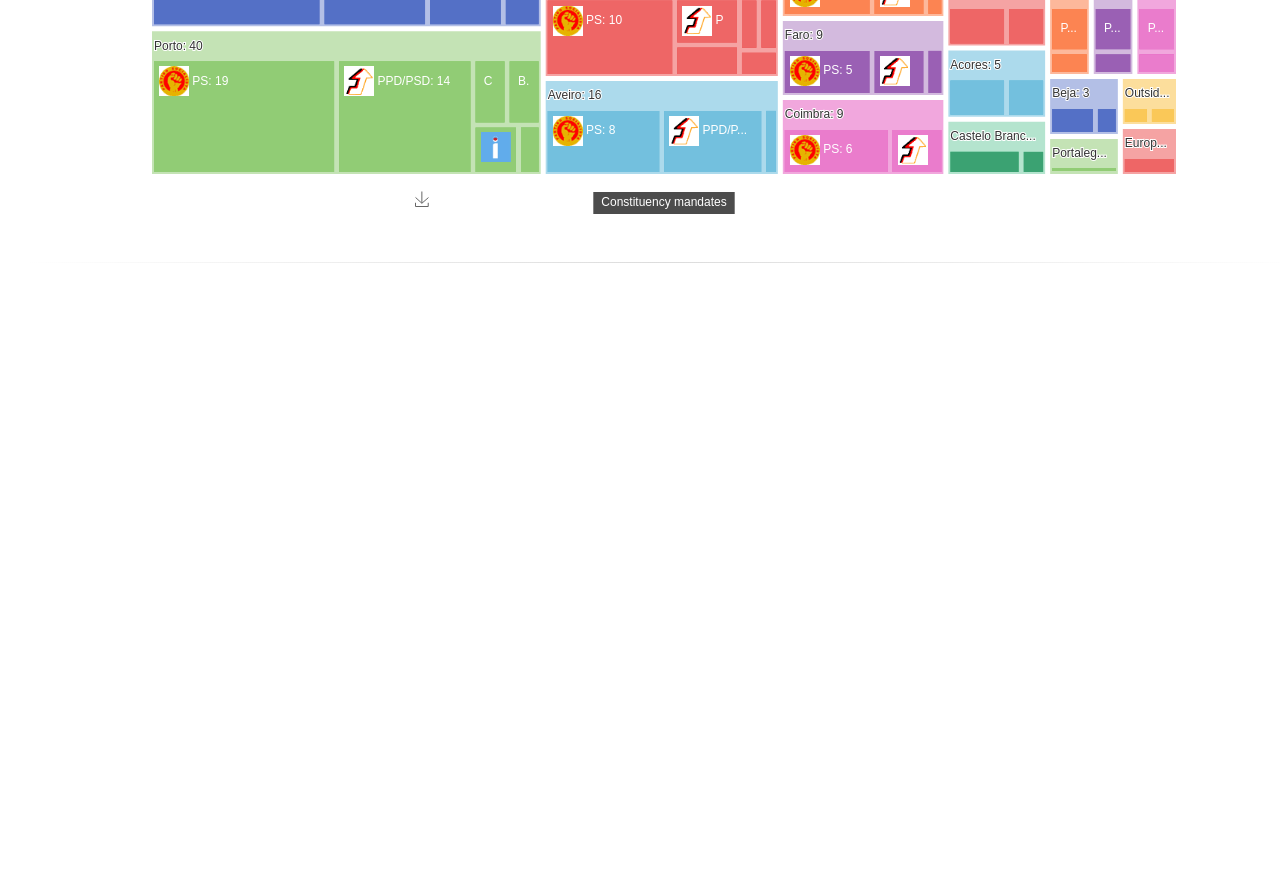
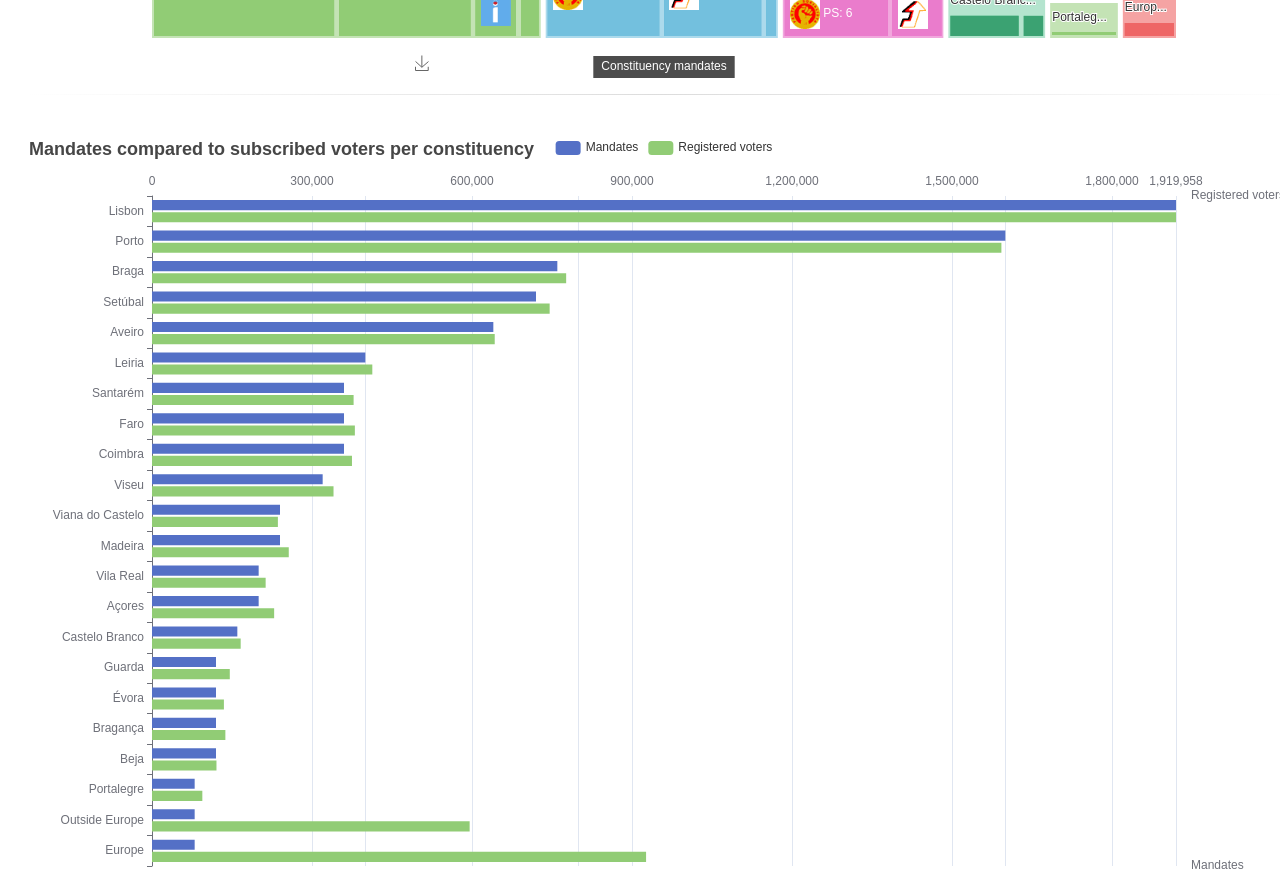
Before and after one commit to dmateusp/dmateusp.github.io, a website built with webpack: page dist/portuguese-2022-elections/index.html in a window 1280 px wide. Shown: the part 920-1789 px from the top of the page. Built offline with nearby package versions, Linux system fonts and the light colour scheme.

Commit message:
Add mandates compared to subscribed voters per constituency

```diff
--- a/src/portuguese_2022_elections.ts
+++ b/src/portuguese_2022_elections.ts
@@ -1,8 +1,12 @@
 import echarts from "./echarts";
-import { dhondtGlobalResults, singleConstituencyGlobalResults } from "./portuguese_2022_elections/global_results_data";
+import {
+  dhondtGlobalResults,
+  singleConstituencyGlobalResults,
+} from "./portuguese_2022_elections/global_results_data";
 import globalResultsOption from "./portuguese_2022_elections/global_results";
-import treeMapMandatesPerDistrictOption from "./portuguese_2022_elections/treemap_mandates_per_district";
+import treeMapMandatesPerConstituencyOption from "./portuguese_2022_elections/treemap_mandates_per_district";
 import "./style.css";
+import { mandatesPerConstituencyOption } from "./portuguese_2022_elections/mandates";
 
 // State
 enum ElectionMethod {
@@ -12,8 +16,8 @@ enum ElectionMethod {
 }
 let selectedElectionMethod = {
   internal: ElectionMethod.HONDT_2022,
-    listener: function(val: ElectionMethod) {
-        console.log("hey: ", val)
+  listener: function (val: ElectionMethod) {
+    console.log("hey: ", val);
   },
   set electionMethod(val) {
     this.internal = val;
@@ -22,10 +26,13 @@ let selectedElectionMethod = {
   get electionMethod() {
     return this.internal;
   },
-    registerListener: function(f: (val: ElectionMethod) => void) {
-        let g = this.listener
-        this.listener = (val: ElectionMethod) => { g(val); f(val) }
-    }
+  registerListener: function (f: (val: ElectionMethod) => void) {
+    let g = this.listener;
+    this.listener = (val: ElectionMethod) => {
+      g(val);
+      f(val);
+    };
+  },
 };
 
 // ECharts init
@@ -38,28 +45,43 @@ if (parliamentGeneralResultsDom != null) {
   selectedElectionMethod.registerListener((val: ElectionMethod) => {
     switch (val) {
       case ElectionMethod.HONDT_2022:
-            parliamentChart.setOption(globalResultsOption(dhondtGlobalResults))
-            break
+        parliamentChart.setOption(globalResultsOption(dhondtGlobalResults));
+        break;
       case ElectionMethod.SINGLE_CONSTITUENCY:
-            parliamentChart.setOption(globalResultsOption(singleConstituencyGlobalResults))
-            break
+        parliamentChart.setOption(
+          globalResultsOption(singleConstituencyGlobalResults)
+        );
+        break;
     }
-  })
+  });
   window.addEventListener("resize", function () {
     parliamentChart.resize();
   });
 }
 
-const treeMapMandatesPerDistrictDom = document.getElementById(
+const treeMapMandatesPerConstituencyDom = document.getElementById(
   "treemap-mandates-per-district"
 );
-if (treeMapMandatesPerDistrictDom != null) {
-  const treeMapMandatesPerDistrictChart = echarts.init(
-    treeMapMandatesPerDistrictDom
+if (treeMapMandatesPerConstituencyDom != null) {
+  const treeMapMandatesPerConstituencyChart = echarts.init(
+    treeMapMandatesPerConstituencyDom
   );
-  treeMapMandatesPerDistrictChart.setOption(treeMapMandatesPerDistrictOption);
+  treeMapMandatesPerConstituencyChart.setOption(
+    treeMapMandatesPerConstituencyOption
+  );
   window.addEventListener("resize", function () {
-    treeMapMandatesPerDistrictChart.resize();
+    treeMapMandatesPerConstituencyChart.resize();
+  });
+}
+
+const mandatesPerConstituencyDom = document.getElementById(
+  "mandates-per-district"
+);
+if (mandatesPerConstituencyDom != null) {
+  const mandatesPerConstituencyChart = echarts.init(mandatesPerConstituencyDom);
+  mandatesPerConstituencyChart.setOption(mandatesPerConstituencyOption);
+  window.addEventListener("resize", function () {
+    mandatesPerConstituencyChart.resize();
   });
 }
 
@@ -69,17 +91,17 @@ const electionMethodSelect = (e: MouseEvent) => {
   if (elem.id != electionMethodButtonDHondt.id) {
     electionMethodButtonDHondt.classList.remove("bg-slate-700");
   } else {
-    selectedElectionMethod.electionMethod = ElectionMethod.HONDT_2022
+    selectedElectionMethod.electionMethod = ElectionMethod.HONDT_2022;
   }
   if (elem.id != electionMethodButton1Constituency.id) {
     electionMethodButton1Constituency.classList.remove("bg-slate-700");
   } else {
-    selectedElectionMethod.electionMethod = ElectionMethod.SINGLE_CONSTITUENCY
+    selectedElectionMethod.electionMethod = ElectionMethod.SINGLE_CONSTITUENCY;
   }
   if (elem.id != electionMethodButtonUnusedVotesRecycled.id) {
     electionMethodButtonUnusedVotesRecycled.classList.remove("bg-slate-700");
   } else {
-    selectedElectionMethod.electionMethod = ElectionMethod.RECYCLED_VOTES
+    selectedElectionMethod.electionMethod = ElectionMethod.RECYCLED_VOTES;
   }
   elem.classList.add("bg-slate-700");
 };
--- /dev/null
+++ b/src/portuguese_2022_elections/mandates.ts
@@ -0,0 +1,70 @@
+import { ECOption } from "../echarts";
+import {
+  constituencies,
+  totalMandatesPerConstituency,
+  registeredVotersPerConstituency,
+} from "./mandates_data";
+
+export const mandatesPerConstituencyOption: ECOption = {
+  title: {
+    text: "Mandates compared to subscribed voters per constituency",
+  },
+  toolbox: {
+    show: true,
+    feature: {
+      saveAsImage: {
+        show: true,
+        pixelRatio: 10,
+      },
+    },
+    bottom: "0%",
+    left: "50%",
+  },
+  tooltip: {
+    trigger: "axis",
+    axisPointer: {
+      type: "shadow",
+    },
+  },
+  legend: {},
+  grid: {
+    containLabel: false,
+  },
+  xAxis: [
+    {
+      type: "value",
+      name: "Mandates",
+      boundaryGap: [0, 1],
+      position: "right",
+      max: totalMandatesPerConstituency.reduce((m1, m2) => (m1 > m2 ? m1 : m2)),
+    },
+    {
+      type: "value",
+      name: "Registered voters",
+      boundaryGap: [0, 1],
+      min: 0,
+      max: registeredVotersPerConstituency.reduce((r1, r2) =>
+        r1 > r2 ? r1 : r2
+      ),
+    },
+  ],
+  yAxis: {
+    type: "category",
+    data: constituencies,
+  },
+
+  series: [
+    {
+      name: "Mandates",
+      type: "bar",
+      data: totalMandatesPerConstituency,
+      xAxisIndex: 0,
+    },
+    {
+      name: "Registered voters",
+      type: "bar",
+      data: registeredVotersPerConstituency,
+      xAxisIndex: 1,
+    },
+  ],
+};
--- /dev/null
+++ b/src/portuguese_2022_elections/mandates_data.ts
@@ -0,0 +1,79 @@
+import portoElectionResults from "./data/porto.json";
+import lisbonElectionResults from "./data/lisboa.json";
+import acoresElectionResults from "./data/acores.json";
+import aveiroElectionResults from "./data/aveiro.json";
+import bejaElectionResults from "./data/beja.json";
+import bragaElectionResults from "./data/braga.json";
+import bragancaElectionResults from "./data/braganca.json";
+import casteloBrancoElectionResults from "./data/castelo_branco.json";
+import coimbraElectionResults from "./data/coimbra.json";
+import europaElectionResults from "./data/europa.json";
+import evoraElectionResults from "./data/evora.json";
+import faroElectionResults from "./data/faro.json";
+import foraDaEuropaElectionResults from "./data/fora_da_europa.json";
+import guardaElectionResults from "./data/guarda.json";
+import leiriaElectionResults from "./data/leiria.json";
+import madeiraElectionResults from "./data/madeira.json";
+import portalegreElectionResults from "./data/portalegre.json";
+import santaremElectionResults from "./data/santarem.json";
+import setubalElectionResults from "./data/setubal.json";
+import vianaDoCasteloElectionResults from "./data/viana_do_castelo.json";
+import vilaRealElectionResults from "./data/vila_real.json";
+import viseuElectionResults from "./data/viseu.json";
+
+const toEnglishNames = (s: string) => {
+  switch (s) {
+    case "Lisboa":
+      return "Lisbon";
+    case "Fora da Europa":
+      return "Outside Europe";
+    case "Europa":
+      return "Europe";
+    default:
+      return s;
+  }
+};
+
+const constituenciesData = [
+  lisbonElectionResults,
+  portoElectionResults,
+  acoresElectionResults,
+  aveiroElectionResults,
+  bejaElectionResults,
+  bragaElectionResults,
+  bragancaElectionResults,
+  casteloBrancoElectionResults,
+  coimbraElectionResults,
+  europaElectionResults,
+  evoraElectionResults,
+  faroElectionResults,
+  foraDaEuropaElectionResults,
+  guardaElectionResults,
+  leiriaElectionResults,
+  madeiraElectionResults,
+  portalegreElectionResults,
+  santaremElectionResults,
+  setubalElectionResults,
+  vianaDoCasteloElectionResults,
+  vilaRealElectionResults,
+  viseuElectionResults,
+].sort(
+  (c1, c2) => c1.currentResults.totalMandates - c2.currentResults.totalMandates
+);
+
+export const constituencies = constituenciesData.map((c) =>
+  toEnglishNames(c.territoryFullName)
+);
+
+const getSubscribedVoters = (d: {
+  currentResults: { subscribedVoters: number };
+}) => d.currentResults.subscribedVoters;
+
+const getTotalMandates = (d: { currentResults: { totalMandates: number } }) =>
+  d.currentResults.totalMandates;
+
+export const totalMandatesPerConstituency =
+  constituenciesData.map(getTotalMandates);
+
+export const registeredVotersPerConstituency =
+  constituenciesData.map(getSubscribedVoters);
--- a/src/portuguese_2022_elections/treemap_mandates_per_district.ts
+++ b/src/portuguese_2022_elections/treemap_mandates_per_district.ts
@@ -51,9 +51,7 @@ function getLevelOption() {
       label: {
         show: true,
         formatter: function (info: any) {
-          return (
-            info.name + ": " + info.value
-          );
+          return info.name + ": " + info.value;
         },
       },
     },
@@ -112,7 +110,7 @@ const data = [
   processData("Viseu", viseuElectionResults.currentResults),
 ];
 
-const treeMapMandatesPerDistrictOption: ECOption = {
+const treeMapMandatesPerConstituencyOption: ECOption = {
   title: {
     text: "Mandates per constituency",
     left: "center",
@@ -165,4 +163,4 @@ const treeMapMandatesPerDistrictOption: ECOption = {
   ],
 };
 
-export default treeMapMandatesPerDistrictOption;
+export default treeMapMandatesPerConstituencyOption;
```
Also changed, not shown: dist/portuguese-2022-elections/index.html. Lines whose indentation alone changed are shown as unchanged.
